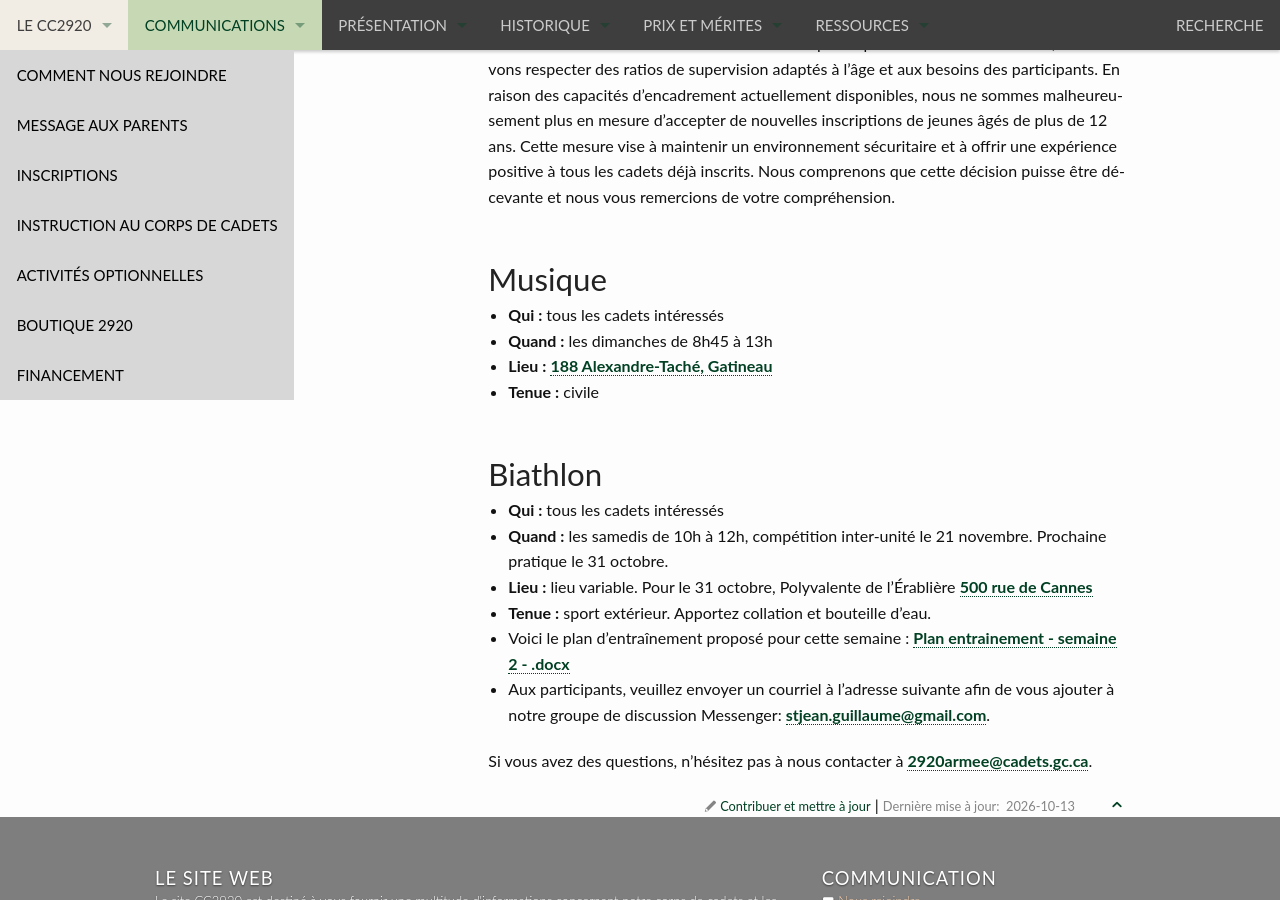
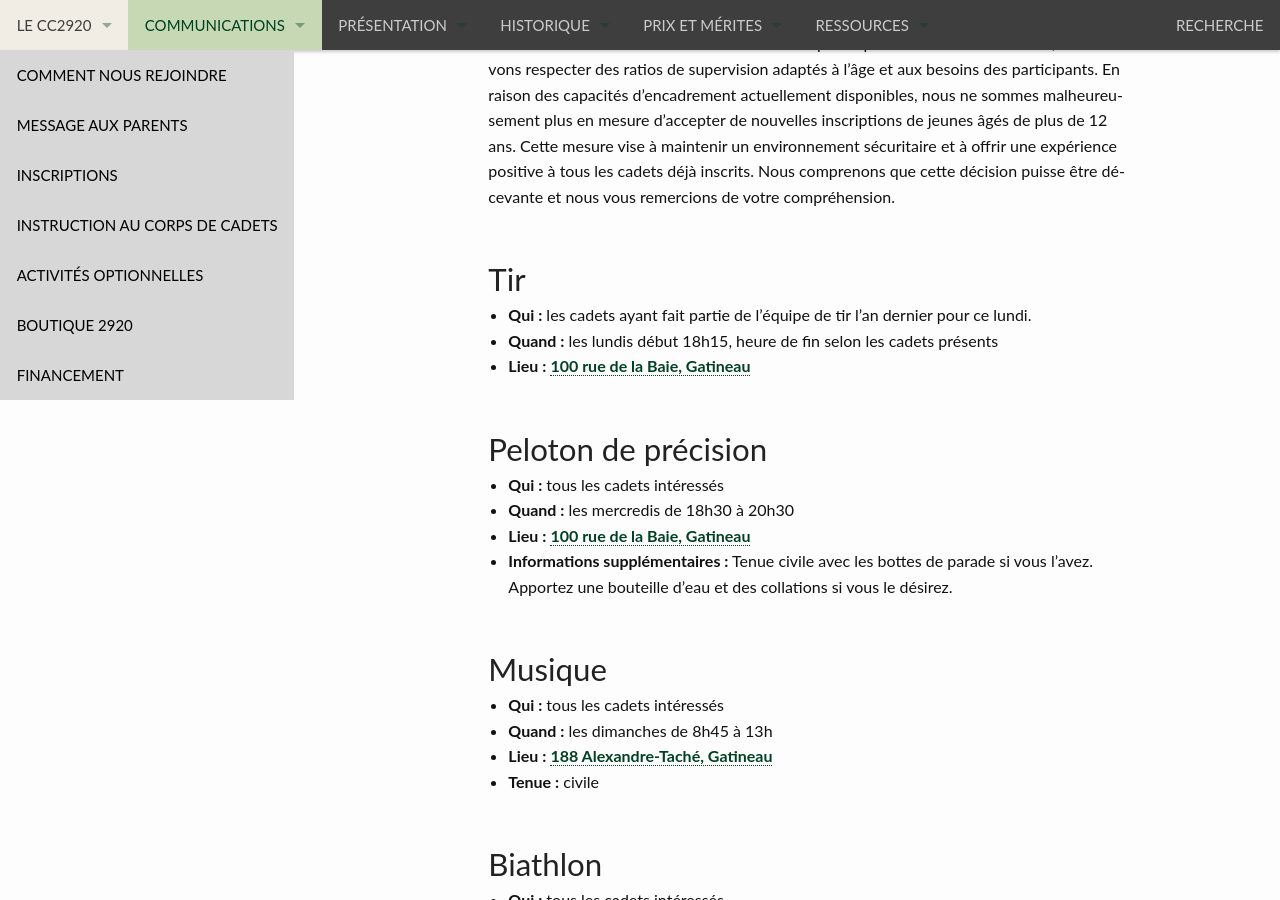
Before and after one commit to CC2920/web, a Jekyll site: the page built from _communications/messages.md, in a window 1280 px wide and 900 px high, scrolled down 2482 px. Built offline with Jekyll 4.4.1, drawn with Linux system fonts in a browser that asks for light colours.

Commit message:
Update messages.md with new activity sections
Added new sections for 'Tir' and 'Peloton de précision' with details on participants, schedule, and location.

```diff
--- a/_communications/messages.md
+++ b/_communications/messages.md
@@ -64,6 +64,19 @@ Les recrues nées avant le 1er janvier 2013 ont l’opportunité de sauter de ni
 fin d'assurer un encadrement sécuritaire et de qualité pour l'ensemble des cadets, nous devons respecter des ratios de supervision adaptés à l'âge et aux besoins des participants. En raison des capacités d'encadrement actuellement disponibles, nous ne sommes malheureusement plus en mesure d'accepter de nouvelles inscriptions de jeunes âgés de plus de 12 ans. Cette mesure vise à maintenir un environnement sécuritaire et à offrir une expérience positive à tous les cadets déjà inscrits. Nous comprenons que cette décision puisse être décevante et nous vous remercions de votre compréhension.
 
 
+## Tir
+- **Qui :** les cadets ayant fait partie de l’équipe de tir l’an dernier pour ce lundi.
+- **Quand :** les lundis début 18h15, heure de fin selon les cadets présents
+- **Lieu :** [100 rue de la Baie, Gatineau](https://maps.app.goo.gl/DnFTU7ALrTDhjDoQ9)
+
+
+## Peloton de précision
+- **Qui :** tous les cadets intéressés
+- **Quand :** les mercredis de 18h30 à 20h30
+- **Lieu :** [100 rue de la Baie, Gatineau](https://maps.app.goo.gl/DnFTU7ALrTDhjDoQ9)
+- **Informations supplémentaires :** Tenue civile avec les bottes de parade si vous l’avez. Apportez une bouteille d’eau et des collations si vous le désirez.
+
+
 ## Musique
 - **Qui :** tous les cadets intéressés
 - **Quand :** les dimanches de 8h45 à 13h
```
